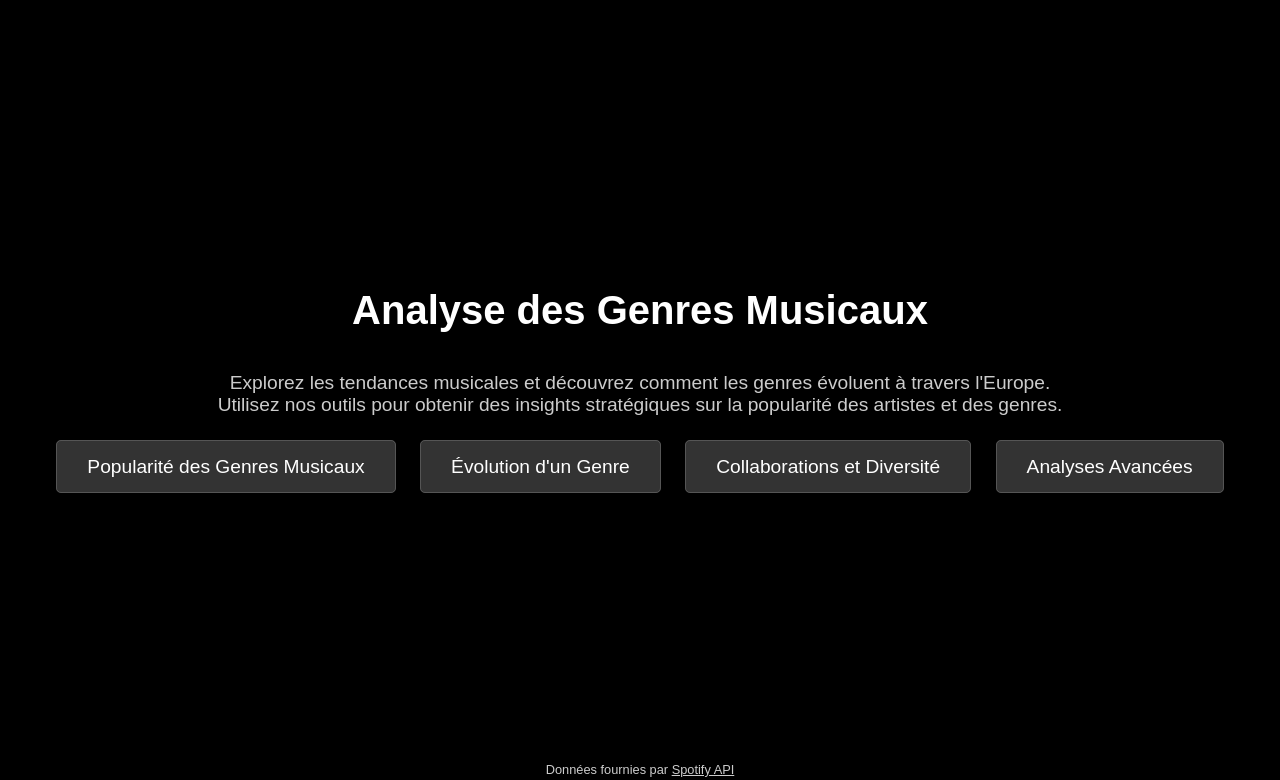
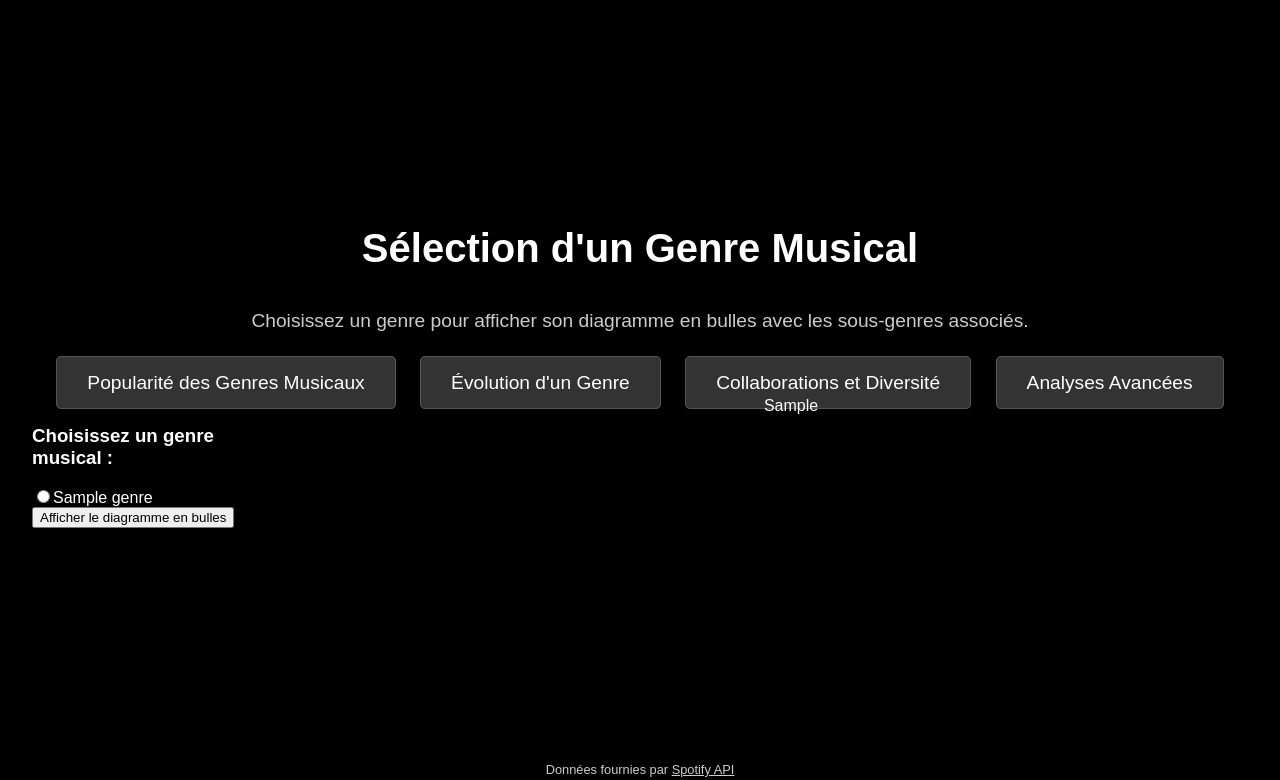
Before and after one commit to feliciadss/Projet-Visualisation-Analytique-M1, a Flask app: template templates/index.html in a window 1280 px wide. Shown: the top 780 px of the page. Run offline with Flask 2, Linux system fonts and the light colour scheme; the template is opened without the code that fills it: most values are stand-ins (such as "Sample title", 1, 10 or a date in 2020); some libraries are stand-ins or nearby versions.

Commit message:
definition genres page index avec diagramme en bulles

```diff
--- a/app.py
+++ b/app.py
@@ -3,12 +3,24 @@ from view.map import build_map
 from static.enumerations import genres
 from view.radar import build_radar
 from view.barcharts import build_barcharts
+from view.bubblechart import build_bubble_chart
 
 app = Flask(__name__)
 
-@app.route('/')
+@app.route('/', methods=['GET', 'POST'])
 def index():
-    return render_template('index.html')
+    selected_genre = None
+    bubble_chart = None
+
+    if request.method == 'POST':
+        selected_genre = request.form.get('genre')
+
+        if selected_genre:
+            bubble_chart = build_bubble_chart(selected_genre)
+
+    return render_template('index.html', genres=genres, bubble_chart=bubble_chart)
+
+
 
 @app.route('/page1', methods=['GET', 'POST'])
 def page1():
--- a/data/initialise_db.py
+++ b/data/initialise_db.py
@@ -10,7 +10,7 @@ def initialize_db():
     db = connect_to_db()
 
     european_countries = [
-        "HR", "CY", "CZ", "DK", "EE", "FI",
+        "CZ", "DK", "EE", "FI",
         "FR", "DE", "GR", "HU", "IS", "IE", "IT", "LV", "LI", "LT", "LU", "MT",
         "ME", "NL", "MK", "NO", "PL", "PT", "RO", "RS", "SK", "SI",
         "ES", "SE", "CH", "UA", "GB"
--- a/templates/index.html
+++ b/templates/index.html
@@ -1,23 +1,89 @@
 {% extends 'base.html' %}
 
-{% block title %}Accueil{% endblock %}
-
-{% block header %}
-    Analyse des Genres Musicaux
-{% endblock %}
-
-{% block description %}
-    Explorez les tendances musicales et découvrez comment les genres évoluent à travers l'Europe.<br>
-    Utilisez nos outils pour obtenir des insights stratégiques sur la popularité des artistes et des genres.
-{% endblock %}
+{% block title %}Visualisation des Genres et Sous-genres{% endblock %}
+{% block header %}Sélection d'un Genre Musical{% endblock %}
+{% block description %}Choisissez un genre pour afficher son diagramme en bulles avec les sous-genres associés.{% endblock %}
 
 {% block content %}
+    <!-- Section avec boutons pour explorer plus de pages (placée au-dessus) -->
     <div class="button-container">
         <a href="{{ url_for('page1') }}" class="btn btn-blue">Popularité des Genres Musicaux</a>
         <a href="{{ url_for('page2') }}" class="btn btn-green">Évolution d'un Genre</a>
         <a href="{{ url_for('page3') }}" class="btn btn-purple">Collaborations et Diversité</a>
         <a href="{{ url_for('page4') }}" class="btn btn-orange">Analyses Avancées</a>
     </div>
+
+    <!-- Section de sélection de genre -->
+    <table style="width:100%; table-layout: fixed;">
+        <tr>
+            <!-- Colonne pour les boutons alignée à gauche avec un peu de padding -->
+            <td align="left" style="vertical-align: top; width: 250px; padding: 10px 20px 10px 30px;">
+                <form method="POST">
+                    <h3>Choisissez un genre musical :</h3>
+                    <div>
+                        {% for genre in genres %}
+                            <label><input type="radio" name="genre" value="{{ genre }}">{{ genre }}</label><br>
+                        {% endfor %}
+                    </div>
+                    <button type="submit">Afficher le diagramme en bulles</button>
+                </form>
+            </td>
+
+            <!-- Colonne pour afficher le diagramme en bulles -->
+            <td style="vertical-align: top;">
+                {% if bubble_chart %}
+                    <div>
+                        {{ bubble_chart|safe }}
+                    </div>
+                {% endif %}
+            </td>
+        </tr>
+    </table>
+
+    <!-- Diagramme en bulles généré par Plotly -->
+    <div class="bubble-chart-container">
+        {% if bubble_chart_data %}
+            <div id="bubble-chart"></div>
+            <script src="https://cdn.plot.ly/plotly-latest.min.js"></script> <!-- Inclusion de Plotly -->
+
+            <script>
+                // Convertir les données JSON en JavaScript
+                const bubbleChartData = JSON.parse('{{ bubble_chart_data | safe }}');
+
+                // Transformer les données pour Plotly (exemple)
+                const trace = {
+                    x: bubbleChartData.map(item => item.genre),  // Axe X pour les genres
+                    y: bubbleChartData.map(item => item.subgenre),  // Axe Y pour les sous-genres
+                    text: bubbleChartData.map(item => item.subgenre),  // Texte des bulles (nom des sous-genres)
+                    mode: 'markers',  // Afficher les bulles
+                    marker: {
+                        size: bubbleChartData.map(item => item.bubble_size),  // Taille des bulles en fonction du count
+                        color: bubbleChartData.map(item => item.bubble_size),  // Couleur en fonction du count
+                        colorscale: 'Viridis'
+                    }
+                };
+
+                const layout = {
+                    title: 'Diagramme en Bulles des Sous-genres',
+                    showlegend: false,
+                    height: 600,
+                    width: 1000,
+                    xaxis: {
+                        title: 'Genres'
+                    },
+                    yaxis: {
+                        title: 'Sous-genres'
+                    }
+                };
+
+                // Création du graphique avec Plotly
+                Plotly.newPlot('bubble-chart', [trace], layout);
+            </script>
+        {% else %}
+            <p>Aucune donnée disponible pour le diagramme en bulles.</p>
+        {% endif %}
+    </div>
+
 {% endblock %}
 
 {% block footer %}
@@ -74,5 +140,18 @@
         .data-source a:hover {
             color: #ffffff;
         }
+
+        /* Styles pour centrer le diagramme en bulles */
+        .bubble-chart-container {
+            display: flex;
+            justify-content: center;
+            align-items: center;
+            margin-top: 50px;
+        }
+
+        #bubble-chart {
+            width: 80%;
+            height: 500px;
+        }
     </style>
 {% endblock %}
```
Also changed, not shown: other parts of templates/index.html (+2 -2 lines), data/data_manager.py (+25 -6 lines), view/bubblechart.py (added, +41 -0 lines).
